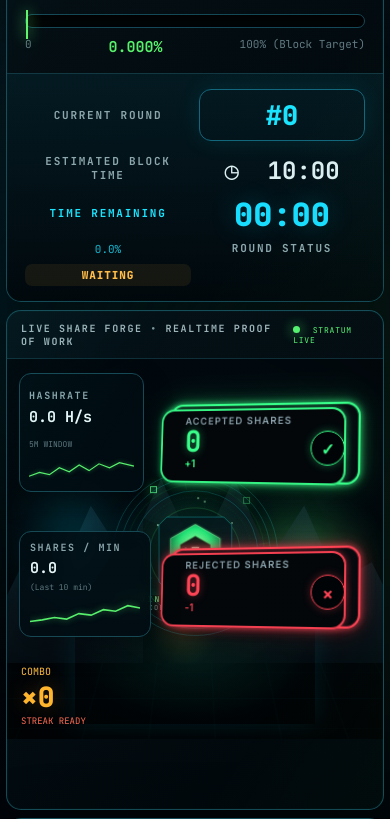
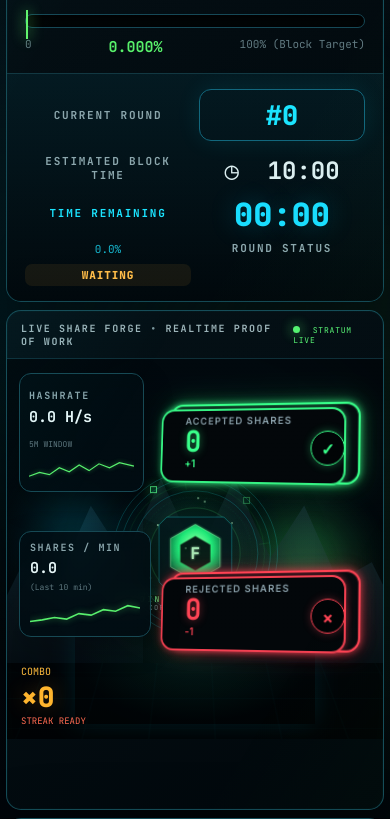
Before and after one commit to SyCzOfficialYT/mining-fixedcoin-solo, a Flask app: template monitor/templates/dashboard_v4.html in a window 390 px wide. Shown: the part 212-1031 px from the top of the page. Run offline with Flask 3, Linux system fonts and the light colour scheme; the template is opened without the code that fills it, so the values that code supplies are empty.

Commit message:
ui: increase share card gap

```diff
--- a/monitor/static/dashboard_v4_share_3d.css
+++ b/monitor/static/dashboard_v4_share_3d.css
@@ -1,6 +1,7 @@
 :root {
   --share3d-green: #39ff8a;
   --share3d-red: #ff4455;
+  --share-card-gap: 88px;
 }
 
 .accept-stream,
@@ -55,7 +56,7 @@
 #forgeStage .forge-counter.rejected {
   right: 36px !important;
   left: auto !important;
-  top: 198px !important;
+  top: calc(52px + 80px + var(--share-card-gap)) !important;
   bottom: auto !important;
   transform: perspective(700px) rotateY(calc(-18deg + var(--px, 0deg))) rotateX(calc(3deg + var(--py, 0deg))) !important;
   border: 2px solid var(--share3d-red) !important;
@@ -229,7 +230,7 @@
   .forge-counter.rejected,
   #forgeStage .forge-counter.rejected {
     right: 22px !important;
-    top: 188px !important;
+    top: calc(44px + 80px + var(--share-card-gap)) !important;
     bottom: auto !important;
   }
 }
```
